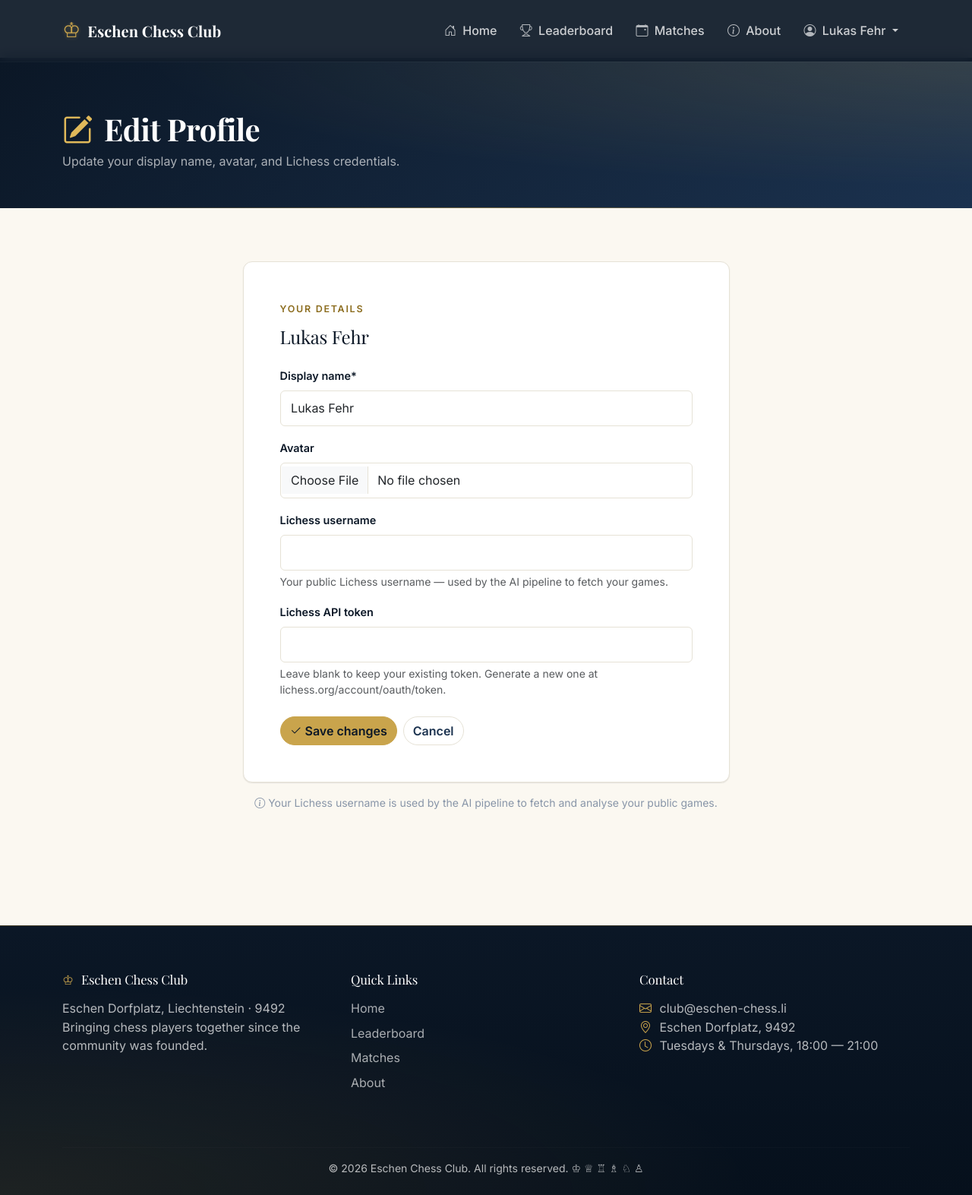
After one commit to Amani-ojo/-Chess-Club, a Django app: page /profile/edit/ in a window 1280 px wide. The commit adds this page. Shown: the whole page at 76% size. Run offline with Django 5.2, Linux system fonts and the light colour scheme; a user stored in the database is signed in; data comes from the database, SQL or seed files in the repository; some libraries are stand-ins or nearby versions; some web fonts are replaced.

Commit message:
feat(lichess): capture Lichess username + token for AI pipeline
Members can now share their Lichess credentials so the unmerged
AI pipeline branch can fetch and analyse their games.

Model:
- Member.lichess_username (CharField, blank=True)
- Member.lichess_token (CharField, blank=True) — personal API token

Forms:
- RegisterForm: optional username + token (PasswordInput) at signup
- ProfileEditForm: edit display_name, avatar, username, token;
  blank token submission preserves the existing token (so members
  don't silently wipe it when editing other fields)

Views & URLs:
- /profile/edit/ → profile_edit (LoginRequired)
- "Edit Profile" link added to navbar dropdown

Admin:
- Member list shows lichess_username + boolean "has token"
- Token field grouped under "Lichess integration" with a warning
- Read-only "Token status" field shows last-4 only, never the full token

Migration: 0002_member_lichess_token_member_lichess_username
(additive nullable fields — auto-merges cleanly with feature/ai-pipeline)

Smoke-tested: register-with-token captures both; edit-with-empty-token
preserves existing; edit-with-new-token replaces.

```diff
--- a/club/forms.py
+++ b/club/forms.py
@@ -11,6 +11,8 @@ class RegisterForm(UserCreationForm):
     """
     Registration form for new club members.
     Creates a Django User and a linked Member profile in one step.
+    Optionally captures Lichess credentials so the AI pipeline can
+    fetch and analyse the member's online games.
     """
     display_name = forms.CharField(
         max_length=100,
@@ -22,10 +24,25 @@ class RegisterForm(UserCreationForm):
         required=True,
         help_text='We use this only for club communication.',
     )
+    lichess_username = forms.CharField(
+        max_length=30,
+        required=False,
+        label='Lichess username (optional)',
+        help_text='If you play on lichess.org, share your username so we can analyse your games.',
+    )
+    lichess_token = forms.CharField(
+        max_length=255,
+        required=False,
+        label='Lichess API token (optional)',
+        widget=forms.PasswordInput(render_value=False),
+        help_text='Generate one at lichess.org/account/oauth/token. '
+                  'Only needed for higher rate limits or private studies. Leave blank if unsure.',
+    )
 
     class Meta:
         model = User
-        fields = ('username', 'display_name', 'email', 'password1', 'password2')
+        fields = ('username', 'display_name', 'email', 'password1', 'password2',
+                  'lichess_username', 'lichess_token')
 
     def clean_email(self):
         email = self.cleaned_data['email']
@@ -43,8 +60,40 @@ class RegisterForm(UserCreationForm):
                 user=user,
                 display_name=self.cleaned_data['display_name'],
                 joined_date=timezone.now().date(),
+                lichess_username=self.cleaned_data.get('lichess_username', '').strip(),
+                lichess_token=self.cleaned_data.get('lichess_token', '').strip(),
             )
         return user
+
+
+class ProfileEditForm(forms.ModelForm):
+    """
+    Lets members update their display name, avatar, and Lichess credentials.
+    """
+    lichess_token = forms.CharField(
+        max_length=255,
+        required=False,
+        label='Lichess API token',
+        widget=forms.PasswordInput(render_value=False),
+        help_text='Leave blank to keep your existing token. Generate a new one at '
+                  'lichess.org/account/oauth/token.',
+    )
+
+    class Meta:
+        model = Member
+        fields = ('display_name', 'avatar', 'lichess_username', 'lichess_token')
+        help_texts = {
+            'lichess_username': 'Your public Lichess username — used by the AI pipeline to fetch your games.',
+        }
+
+    def save(self, commit=True):
+        # Don't overwrite an existing token with an empty submission.
+        new_token = self.cleaned_data.get('lichess_token', '').strip()
+        if not new_token and self.instance.pk:
+            self.instance.lichess_token = Member.objects.get(pk=self.instance.pk).lichess_token
+        else:
+            self.instance.lichess_token = new_token
+        return super().save(commit=commit)
 
 
 class ContactForm(forms.Form):
--- a/club/models.py
+++ b/club/models.py
@@ -16,6 +16,20 @@ class Member(models.Model):
     draws = models.IntegerField(default=0)
     joined_date = models.DateField()
     is_active = models.BooleanField(default=True)
+
+    # Lichess integration — used by the AI pipeline to fetch and analyse games.
+    # Both fields are optional; members can fill them in from their profile page.
+    lichess_username = models.CharField(
+        max_length=30,
+        blank=True,
+        help_text='Your public Lichess username, used to fetch your games for analysis.',
+    )
+    lichess_token = models.CharField(
+        max_length=255,
+        blank=True,
+        help_text='Personal Lichess API token (lichess.org/account/oauth/token). '
+                  'Optional — only needed for higher rate limits or accessing private studies.',
+    )
 
     class Meta:
         ordering = ['-elo_rating']
--- a/club/templates/club/base.html
+++ b/club/templates/club/base.html
@@ -74,6 +74,7 @@
                             <ul class="dropdown-menu dropdown-menu-end">
                                 {% if user.member %}
                                 <li><a class="dropdown-item" href="{% url 'member_profile' user.member.pk %}"><i class="bi bi-person"></i> My Profile</a></li>
+                                <li><a class="dropdown-item" href="{% url 'profile_edit' %}"><i class="bi bi-pencil-square"></i> Edit Profile</a></li>
                                 <li><hr class="dropdown-divider"></li>
                                 {% endif %}
                                 <li>
--- /dev/null
+++ b/club/templates/club/profile_edit.html
@@ -0,0 +1,57 @@
+{% extends 'club/base.html' %}
+{% load crispy_forms_tags %}
+
+{% block title %}Edit profile — Eschen Chess Club{% endblock %}
+
+{% block content %}
+<section class="page-header">
+    <div class="container">
+        <h1><i class="bi bi-pencil-square"></i> Edit Profile</h1>
+        <p class="text-muted mb-0">Update your display name, avatar, and Lichess credentials.</p>
+    </div>
+</section>
+
+<section class="section-block">
+    <div class="container">
+        <div class="row justify-content-center">
+            <div class="col-lg-7">
+                <div class="card">
+                    <div class="card-body p-4 p-md-5">
+                        <span class="eyebrow">Your details</span>
+                        <h3 class="mb-4" style="font-size: 1.5rem;">{{ member.display_name }}</h3>
+
+                        <form method="post" enctype="multipart/form-data" novalidate>
+                            {% csrf_token %}
+                            {{ form|crispy }}
+
+                            {% if member.lichess_token %}
+                            <div class="alert alert-info small d-flex align-items-start mt-2">
+                                <i class="bi bi-shield-lock me-2 mt-1"></i>
+                                <div>
+                                    A Lichess API token is currently saved for your account.
+                                    Leave the token field blank to keep it; type a new one to replace it.
+                                </div>
+                            </div>
+                            {% endif %}
+
+                            <div class="d-flex gap-2 mt-4">
+                                <button type="submit" class="btn btn-primary">
+                                    <i class="bi bi-check2"></i> Save changes
+                                </button>
+                                <a href="{% url 'member_profile' member.pk %}" class="btn btn-outline-secondary">
+                                    Cancel
+                                </a>
+                            </div>
+                        </form>
+                    </div>
+                </div>
+
+                <p class="small text-muted text-center mt-3 mb-0">
+                    <i class="bi bi-info-circle"></i>
+                    Your Lichess username is used by the AI pipeline to fetch and analyse your public games.
+                </p>
+            </div>
+        </div>
+    </div>
+</section>
+{% endblock %}
--- a/club/urls.py
+++ b/club/urls.py
@@ -7,5 +7,6 @@ urlpatterns = [
     path('matches/', views.matches, name='matches'),
     path('matches/<int:pk>/', views.match_detail, name='match_detail'),
     path('members/<int:pk>/', views.member_profile, name='member_profile'),
+    path('profile/edit/', views.profile_edit, name='profile_edit'),
     path('about/', views.about, name='about'),
 ]
--- a/club/views.py
+++ b/club/views.py
@@ -2,10 +2,11 @@ from django.shortcuts import render, get_object_or_404, redirect
 from django.utils import timezone
 from django.contrib import messages
 from django.contrib.auth import login
+from django.contrib.auth.decorators import login_required
 from django.db.models import Avg
 from django.urls import reverse
 from .models import Member, Match, Announcement, EloHistory
-from .forms import ContactForm, RegisterForm
+from .forms import ContactForm, ProfileEditForm, RegisterForm
 
 
 def home(request):
@@ -165,3 +166,23 @@ def register(request):
         form = RegisterForm()
 
     return render(request, 'registration/register.html', {'form': form})
+
+
+@login_required
+def profile_edit(request):
+    """
+    Lets a logged-in member update their display name, avatar, and Lichess
+    credentials. Members can only edit their own profile.
+    """
+    member = get_object_or_404(Member, user=request.user)
+
+    if request.method == 'POST':
+        form = ProfileEditForm(request.POST, request.FILES, instance=member)
+        if form.is_valid():
+            form.save()
+            messages.success(request, 'Your profile has been updated.')
+            return redirect(reverse('member_profile', args=[member.pk]))
+    else:
+        form = ProfileEditForm(instance=member)
+
+    return render(request, 'club/profile_edit.html', {'form': form, 'member': member})
```
Also changed, not shown: club/admin.py (+29 -2 lines), club/migrations/0002_member_lichess_token_member_lichess_username.py (added).
